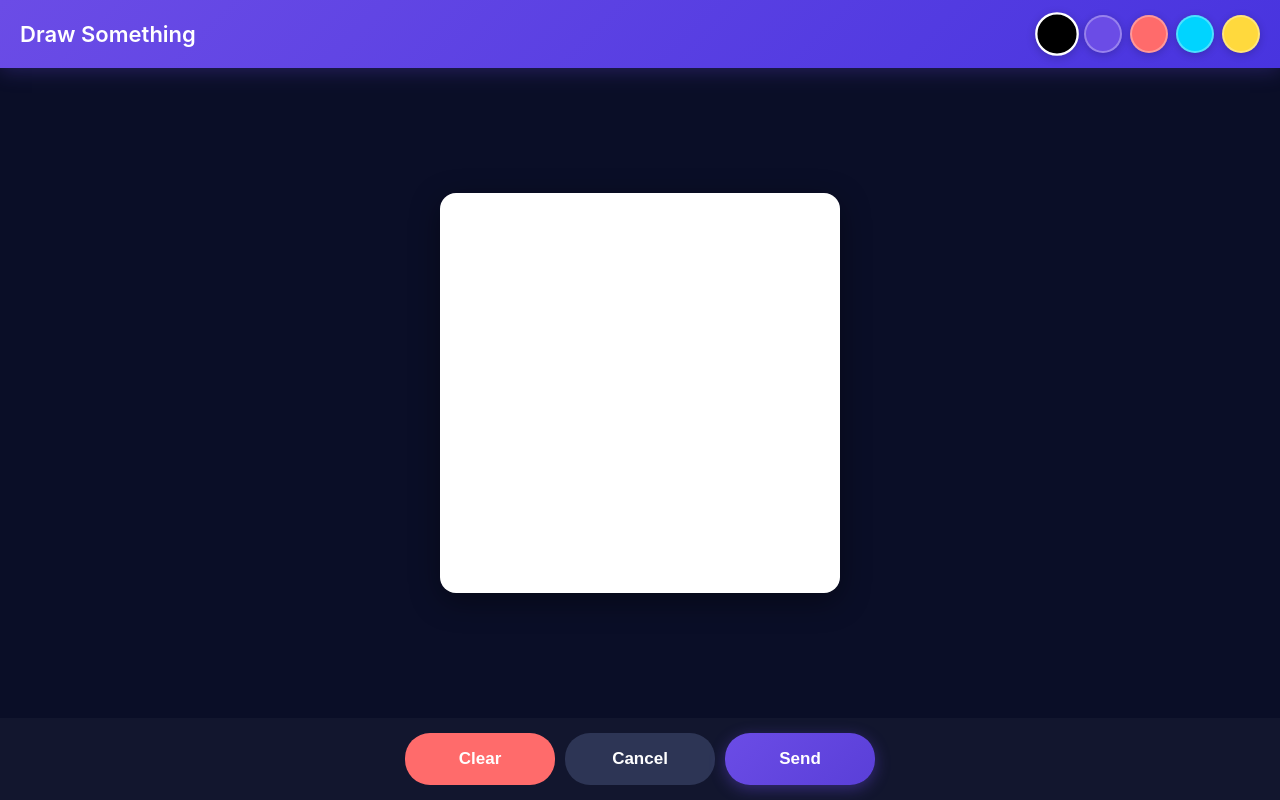
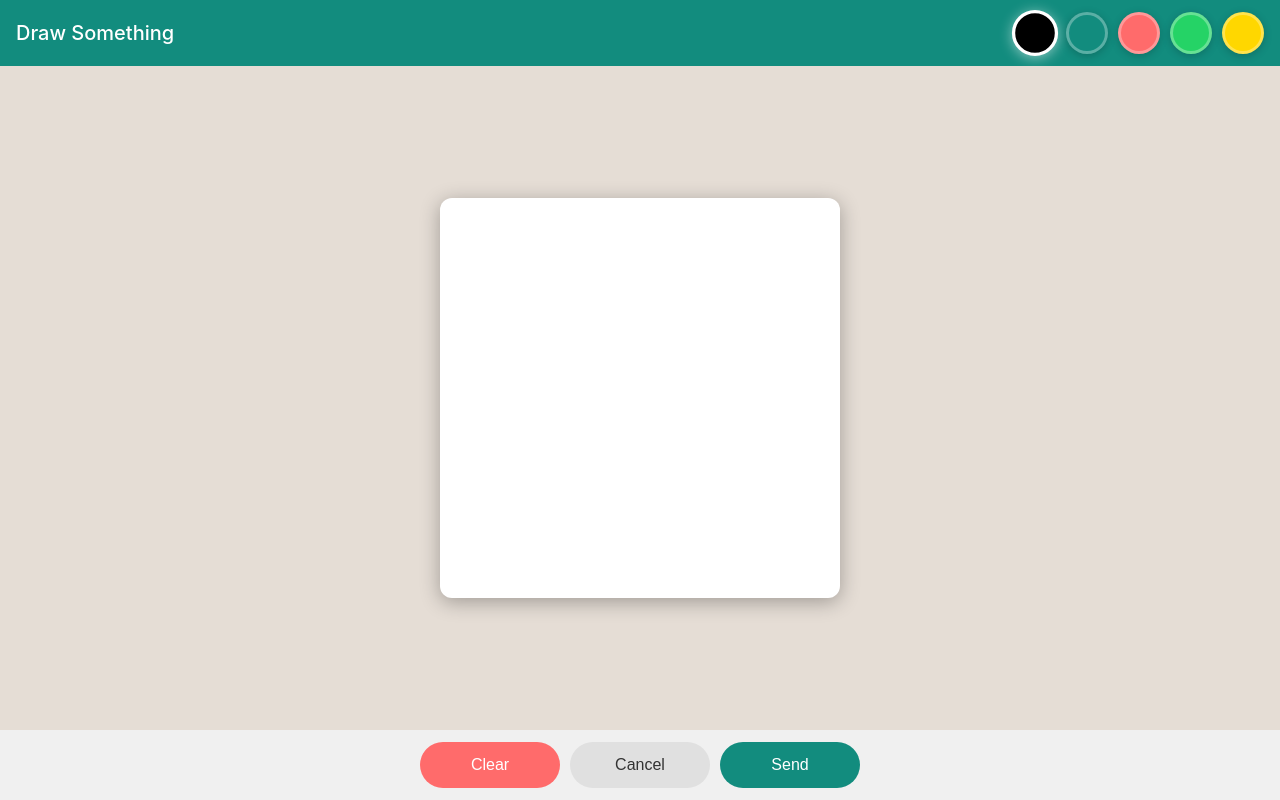
Before and after one commit to EdiBediSus/CapInfo.com, a website: page index.html in a window 1280 px wide. Both pictures are taken after a click on the button "✏️". Drawn offline with Linux system fonts and the light colour scheme.

Commit message:
Update index.html

```diff
--- a/index.html
+++ b/index.html
@@ -14,14 +14,14 @@
             -webkit-tap-highlight-color: transparent;
         }
 
-        body {
+        html, body {
             font-family: -apple-system, BlinkMacSystemFont, 'Segoe UI', Roboto, sans-serif;
-            background: #0A0E27;
-            height: 100vh;
-            height: 100dvh;
+            background: #075E54;
+            height: 100%;
+            width: 100%;
             overflow: hidden;
             position: fixed;
-            width: 100%;
+            overscroll-behavior: none;
         }
 
         .container {
@@ -30,47 +30,50 @@
             height: 100vh;
             height: 100dvh;
             width: 100%;
-            background: #0A0E27;
+            background: #E5DDD5;
         }
 
         .header {
-            background: linear-gradient(135deg, #6B4CE6 0%, #4834DF 100%);
+            background: #128C7E;
             color: white;
-            padding: max(env(safe-area-inset-top), 15px) 20px 15px 20px;
+            padding: max(env(safe-area-inset-top), 12px) 16px 12px 16px;
             display: flex;
             align-items: center;
-            gap: 15px;
-            box-shadow: 0 2px 20px rgba(107, 76, 230, 0.3);
+            gap: 12px;
+            box-shadow: 0 2px 8px rgba(0, 0, 0, 0.15);
             position: relative;
             z-index: 100;
+            min-height: 60px;
         }
 
         .header-icon {
-            width: 40px;
-            height: 40px;
+            width: 45px;
+            height: 45px;
             background: rgba(255, 255, 255, 0.2);
             border-radius: 50%;
             display: flex;
             align-items: center;
             justify-content: center;
-            font-size: 24px;
+            font-size: 26px;
             backdrop-filter: blur(10px);
+            flex-shrink: 0;
         }
 
         .header-content {
             flex: 1;
+            min-width: 0;
         }
 
         .header h1 {
-            font-size: 24px;
-            font-weight: 600;
+            font-size: 20px;
+            font-weight: 500;
             margin-bottom: 2px;
-            letter-spacing: -0.3px;
+            letter-spacing: 0;
         }
 
         .status {
             font-size: 14px;
-            opacity: 0.85;
+            opacity: 0.9;
             font-weight: 400;
         }
 
@@ -78,9 +81,11 @@
             flex: 1;
             overflow-y: auto;
             overflow-x: hidden;
-            padding: 15px;
-            background: #0A0E27;
+            padding: 16px 12px;
+            background: #E5DDD5;
             -webkit-overflow-scrolling: touch;
+            overscroll-behavior: contain;
+            position: relative;
         }
 
         .messages::-webkit-scrollbar {
@@ -88,20 +93,21 @@
         }
 
         .message {
-            margin-bottom: 12px;
-            animation: slideIn 0.25s cubic-bezier(0.4, 0, 0.2, 1);
+            margin-bottom: 8px;
+            animation: slideIn 0.2s ease-out;
             display: flex;
             flex-direction: column;
+            clear: both;
         }
 
         @keyframes slideIn {
             from {
                 opacity: 0;
-                transform: translateY(15px) scale(0.95);
+                transform: translateY(10px);
             }
             to {
                 opacity: 1;
-                transform: translateY(0) scale(1);
+                transform: translateY(0);
             }
         }
 
@@ -114,113 +120,115 @@
         }
 
         .message-bubble {
-            max-width: 75%;
-            padding: 12px 16px;
-            border-radius: 20px;
+            max-width: 80%;
+            padding: 8px 12px;
+            border-radius: 8px;
             word-wrap: break-word;
             position: relative;
-            backdrop-filter: blur(20px);
+            box-shadow: 0 1px 2px rgba(0, 0, 0, 0.15);
         }
 
         .message.other .message-bubble {
-            background: linear-gradient(135deg, #1E2542 0%, #252B48 100%);
-            color: #FFFFFF;
-            border-bottom-left-radius: 4px;
-            box-shadow: 0 2px 12px rgba(0, 0, 0, 0.3);
+            background: white;
+            color: #000;
+            border-top-left-radius: 0;
         }
 
         .message.own .message-bubble {
-            background: linear-gradient(135deg, #6B4CE6 0%, #5A3FD8 100%);
-            color: white;
-            border-bottom-right-radius: 4px;
-            box-shadow: 0 2px 15px rgba(107, 76, 230, 0.4);
+            background: #DCF8C6;
+            color: #000;
+            border-top-right-radius: 0;
         }
 
         .message-user {
             font-size: 13px;
             margin-bottom: 4px;
             font-weight: 600;
-            opacity: 0.8;
+            color: #128C7E;
             padding: 0 4px;
         }
 
         .message-text {
-            line-height: 1.4;
-            font-size: 17px;
+            line-height: 1.5;
+            font-size: 16px;
+            word-wrap: break-word;
+            white-space: pre-wrap;
         }
 
         .message-time {
-            font-size: 12px;
-            opacity: 0.6;
+            font-size: 11px;
+            opacity: 0.5;
             margin-top: 4px;
             text-align: right;
+            float: right;
+            margin-left: 8px;
         }
 
         .drawing-preview {
             display: block;
             max-width: 100%;
-            border-radius: 12px;
+            border-radius: 8px;
             margin-top: 4px;
         }
 
         .input-area {
             display: flex;
-            padding: 12px 15px;
-            padding-bottom: max(env(safe-area-inset-bottom), 12px);
-            background: #12162E;
+            padding: 8px 8px;
+            padding-bottom: max(env(safe-area-inset-bottom), 8px);
+            background: #F0F0F0;
             gap: 8px;
-            align-items: center;
-            border-top: 1px solid rgba(107, 76, 230, 0.2);
+            align-items: flex-end;
+            border-top: 1px solid #D1D1D1;
         }
 
         .input-wrapper {
             flex: 1;
             display: flex;
             align-items: center;
-            background: #1E2542;
-            border-radius: 25px;
+            background: white;
+            border-radius: 24px;
             padding: 0 16px;
-            border: 1px solid rgba(107, 76, 230, 0.3);
+            border: 1px solid #D1D1D1;
+            min-height: 48px;
         }
 
         .input-area input {
             flex: 1;
-            padding: 14px 0;
+            padding: 12px 0;
             border: none;
             background: transparent;
             font-size: 17px;
             outline: none;
-            color: white;
+            color: #000;
         }
 
         .input-area input::placeholder {
-            color: rgba(255, 255, 255, 0.4);
+            color: #999;
         }
 
         .btn {
-            width: 50px;
-            height: 50px;
-            min-width: 50px;
+            width: 48px;
+            height: 48px;
+            min-width: 48px;
             border: none;
             border-radius: 50%;
             cursor: pointer;
-            font-size: 24px;
+            font-size: 22px;
             display: flex;
             align-items: center;
             justify-content: center;
-            transition: transform 0.15s, box-shadow 0.15s;
-            background: linear-gradient(135deg, #6B4CE6 0%, #5A3FD8 100%);
+            transition: transform 0.1s;
+            background: #128C7E;
             color: white;
-            box-shadow: 0 4px 15px rgba(107, 76, 230, 0.4);
+            flex-shrink: 0;
         }
 
         .btn:active {
-            transform: scale(0.9);
+            transform: scale(0.92);
         }
 
         .draw-btn {
-            background: linear-gradient(135deg, #00D4FF 0%, #0099FF 100%);
-            box-shadow: 0 4px 15px rgba(0, 212, 255, 0.4);
+            background: #25D366;
         }
 
         .canvas-modal {
@@ -231,7 +239,7 @@
             width: 100%;
             height: 100vh;
             height: 100dvh;
-            background: #0A0E27;
+            background: #075E54;
             z-index: 1000;
             flex-direction: column;
         }
@@ -241,29 +249,30 @@
         }
 
         .canvas-header {
-            padding: max(env(safe-area-inset-top), 15px) 20px 15px 20px;
-            background: linear-gradient(135deg, #6B4CE6 0%, #4834DF 100%);
+            padding: max(env(safe-area-inset-top), 12px) 16px 12px 16px;
+            background: #128C7E;
             display: flex;
             justify-content: space-between;
             align-items: center;
-            box-shadow: 0 2px 20px rgba(107, 76, 230, 0.3);
+            box-shadow: 0 2px 8px rgba(0, 0, 0, 0.15);
+            min-height: 60px;
         }
 
         .canvas-header h2 {
             color: white;
-            font-size: 22px;
-            font-weight: 600;
+            font-size: 20px;
+            font-weight: 500;
         }
 
         .canvas-controls {
             display: flex;
-            gap: 8px;
+            gap: 10px;
         }
 
         .color-btn {
-            width: 38px;
-            height: 38px;
-            border: 2px solid rgba(255, 255, 255, 0.3);
+            width: 42px;
+            height: 42px;
+            border: 3px solid rgba(255, 255, 255, 0.3);
             border-radius: 50%;
             cursor: pointer;
             transition: transform 0.15s, border-color 0.15s;
@@ -272,7 +281,8 @@
 
         .color-btn.active {
             border-color: white;
-            transform: scale(1.15);
+            transform: scale(1.1);
+            box-shadow: 0 2px 12px rgba(255, 255, 255, 0.5);
         }
 
         .canvas-container {
@@ -282,36 +292,37 @@
             align-items: center;
             padding: 20px;
             overflow: hidden;
+            background: #E5DDD5;
         }
 
         canvas {
             background: white;
-            border-radius: 16px;
+            border-radius: 12px;
             touch-action: none;
             max-width: 100%;
             max-height: 100%;
-            box-shadow: 0 8px 30px rgba(0, 0, 0, 0.4);
+            box-shadow: 0 4px 20px rgba(0, 0, 0, 0.3);
         }
 
         .canvas-footer {
-            padding: 15px;
-            padding-bottom: max(env(safe-area-inset-bottom), 15px);
+            padding: 12px 16px;
+            padding-bottom: max(env(safe-area-inset-bottom), 12px);
             display: flex;
             gap: 10px;
             justify-content: center;
-            background: #12162E;
+            background: #F0F0F0;
         }
 
         .modal-btn {
-            padding: 16px 32px;
+            padding: 14px 24px;
             border: none;
-            border-radius: 25px;
-            font-size: 17px;
+            border-radius: 24px;
+            font-size: 16px;
             cursor: pointer;
-            font-weight: 600;
-            transition: transform 0.15s;
+            font-weight: 500;
+            transition: transform 0.1s;
             flex: 1;
-            max-width: 150px;
+            max-width: 140px;
         }
 
         .modal-btn:active {
@@ -319,57 +330,18 @@
         }
 
         .cancel-btn {
-            background: #2D3555;
-            color: white;
+            background: #E0E0E0;
+            color: #333;
         }
 
         .send-drawing-btn {
-            background: linear-gradient(135deg, #6B4CE6 0%, #5A3FD8 100%);
+            background: #128C7E;
             color: white;
-            box-shadow: 0 4px 15px rgba(107, 76, 230, 0.4);
         }
 
         .clear-btn {
             background: #FF6B6B;
             color: white;
-        }
-
-        .typing-indicator {
-            display: none;
-            align-items: center;
-            gap: 4px;
-            padding: 10px 16px;
-            background: linear-gradient(135deg, #1E2542 0%, #252B48 100%);
-            border-radius: 20px;
-            width: fit-content;
-            margin-bottom: 12px;
-        }
-
-        .typing-dot {
-            width: 8px;
-            height: 8px;
-            background: rgba(255, 255, 255, 0.6);
-            border-radius: 50%;
-            animation: typing 1.4s infinite;
-        }
-
-        .typing-dot:nth-child(2) {
-            animation-delay: 0.2s;
-        }
-
-        .typing-dot:nth-child(3) {
-            animation-delay: 0.4s;
-        }
-
-        @keyframes typing {
-            0%, 60%, 100% {
-                transform: translateY(0);
-                opacity: 0.6;
-            }
-            30% {
-                transform: translateY(-10px);
-                opacity: 1;
-            }
         }
     </style>
 </head>
@@ -383,18 +355,12 @@
             </div>
         </div>
 
-        <div class="messages" id="messages">
-            <div class="typing-indicator" id="typingIndicator">
-                <div class="typing-dot"></div>
-                <div class="typing-dot"></div>
-                <div class="typing-dot"></div>
-            </div>
-        </div>
+        <div class="messages" id="messages"></div>
 
         <div class="input-area">
             <button class="btn draw-btn" id="drawBtn">✏️</button>
             <div class="input-wrapper">
-                <input type="text" id="messageInput" placeholder="Message..." autocomplete="off" />
+                <input type="text" id="messageInput" placeholder="Message" autocomplete="off" />
             </div>
             <button class="btn" id="sendBtn">➤</button>
         </div>
@@ -405,10 +371,10 @@
             <h2>Draw Something</h2>
             <div class="canvas-controls">
                 <button class="color-btn active" style="background: black;" data-color="black"></button>
-                <button class="color-btn" style="background: #6B4CE6;" data-color="#6B4CE6"></button>
+                <button class="color-btn" style="background: #128C7E;" data-color="#128C7E"></button>
                 <button class="color-btn" style="background: #FF6B6B;" data-color="#FF6B6B"></button>
-                <button class="color-btn" style="background: #00D4FF;" data-color="#00D4FF"></button>
-                <button class="color-btn" style="background: #FFD93D;" data-color="#FFD93D"></button>
+                <button class="color-btn" style="background: #25D366;" data-color="#25D366"></button>
+                <button class="color-btn" style="background: #FFD700;" data-color="#FFD700"></button>
             </div>
         </div>
         <div class="canvas-container">
@@ -443,10 +409,29 @@
         const cancelBtn = document.getElementById('cancelBtn');
         const sendDrawingBtn = document.getElementById('sendDrawingBtn');
 
-        // Prevent pull-to-refresh and zoom
+        // Fix scrolling on mobile
+        let lastTouchY = 0;
+
+        messagesDiv.addEventListener('touchstart', function(e) {
+            lastTouchY = e.touches[0].clientY;
+        }, { passive: true });
+
+        messagesDiv.addEventListener('touchmove', function(e) {
+            const touchY = e.touches[0].clientY;
+            const scrollTop = messagesDiv.scrollTop;
+            const scrollHeight = messagesDiv.scrollHeight;
+            const height = messagesDiv.clientHeight;
+            const delta = lastTouchY - touchY;
+
+            if ((scrollTop <= 0 && delta < 0) || (scrollTop + height >= scrollHeight && delta > 0)) {
+                e.preventDefault();
+            }
+            lastTouchY = touchY;
+        }, { passive: false });
+
         document.body.addEventListener('touchmove', function(e) {
             if (e.target === canvas) return;
-            if (e.scale !== 1) e.preventDefault();
+            e.preventDefault();
         }, { passive: false });
 
         // Connect to WebSocket
@@ -455,7 +440,7 @@
                 ws = new WebSocket(SERVER_URL);
 
                 ws.onopen = () => {
-                    statusDiv.textContent = 'Online';
+                    statusDiv.textContent = 'online';
                     console.log('Connected to server');
                 };
 
@@ -466,16 +451,16 @@
 
                 ws.onerror = (error) => {
                     console.error('WebSocket error:', error);
-                    statusDiv.textContent = 'Connection Error';
+                    statusDiv.textContent = 'connection error';
                 };
 
                 ws.onclose = () => {
-                    statusDiv.textContent = 'Reconnecting...';
+                    statusDiv.textContent = 'connecting...';
                     setTimeout(connect, 3000);
                 };
             } catch (error) {
                 console.error('Connection error:', error);
-                statusDiv.textContent = 'Unable to connect';
+                statusDiv.textContent = 'unable to connect';
             }
         }
 
@@ -494,17 +479,25 @@
             if (data.type === 'drawing') {
                 content += `<img src="${data.message}" class="drawing-preview" alt="Drawing" />`;
             } else {
-                content += `<div class="message-text">${data.message}</div>`;
+                content += `<div class="message-text">${data.message}`;
             }
 
             const now = new Date();
             const timeStr = now.toLocaleTimeString('en-US', { hour: 'numeric', minute: '2-digit', hour12: true });
-            content += `<div class="message-time">${timeStr}</div>`;
+            content += `<span class="message-time">${timeStr}</span>`;
+
+            if (data.type !== 'drawing') {
+                content += '</div>';
+            }
+
             content += '</div>';
 
             messageDiv.innerHTML = content;
             messagesDiv.appendChild(messageDiv);
-            messagesDiv.scrollTop = messagesDiv.scrollHeight;
+
+            setTimeout(() => {
+                messagesDiv.scrollTop = messagesDiv.scrollHeight;
+            }, 50);
         }
 
         // Send message
@@ -521,7 +514,7 @@
         }
 
         // Canvas setup
-        ctx.lineWidth = 3;
+        ctx.lineWidth = 4;
         ctx.lineCap = 'round';
         ctx.lineJoin = 'round';
 
@@ -583,7 +576,10 @@
         // Event listeners
         sendBtn.addEventListener('click', sendMessage);
         messageInput.addEventListener('keypress', (e) => {
-            if (e.key === 'Enter') sendMessage();
+            if (e.key === 'Enter') {
+                e.preventDefault();
+                sendMessage();
+            }
         });
 
         drawBtn.addEventListener('click', () => {
```
